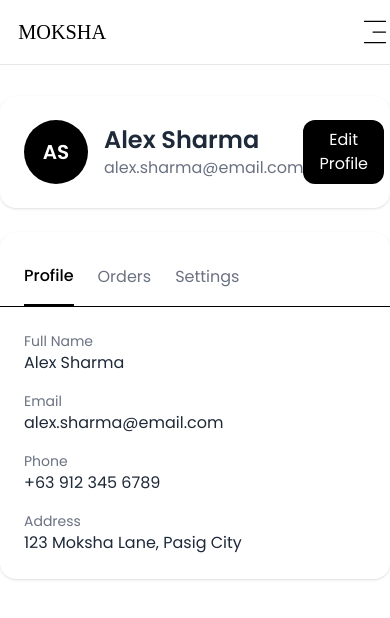
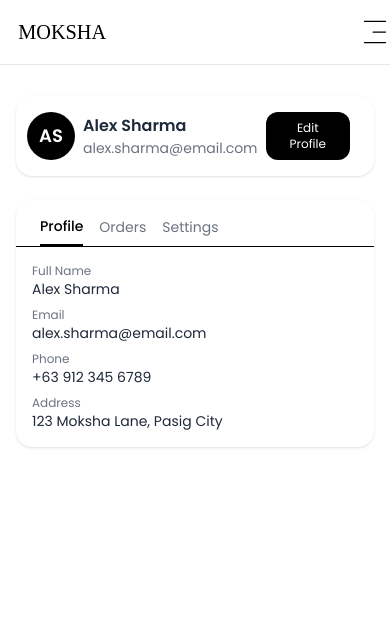
Before and after one commit to mashhang/moksha-website, a Next.js app: page /account in a window 390 px wide. Shown: the top 618 px of the page. Built offline with nearby package versions, Linux system fonts and the light colour scheme.

Commit message:
Refactor account components for improved responsiveness and styling consistency

```diff
--- a/app/(public)/account/OrdersTab.tsx
+++ b/app/(public)/account/OrdersTab.tsx
@@ -1,18 +1,22 @@
 export default function OrdersTab() {
   return (
-    <div className="space-y-4">
-      <div className="border p-4 rounded-lg">
+    <div className=" space-y-2 md:space-y-4">
+      <div className="border p-2 md:p-4 rounded-lg">
         <p className="text-gray-700">Order #MKS12345</p>
-        <p className="text-sm text-gray-500">Date: May 21, 2025</p>
-        <p className="text-sm text-gray-500">
-          Status: <span className="text-green-600">Delivered</span>
+        <p className="text-xs md:text-sm text-gray-500">Date: May 21, 2025</p>
+        <p className="text-xs md:text-sm text-gray-500">
+          Status:{" "}
+          <span className="text-sm md:text-base text-green-600">Delivered</span>
         </p>
       </div>
-      <div className="border p-4 rounded-lg">
-        <p className="text-gray-700">Order #MKS12210</p>
-        <p className="text-sm text-gray-500">Date: May 10, 2025</p>
-        <p className="text-sm text-gray-500">
-          Status: <span className="text-yellow-600">Processing</span>
+      <div className="border p-2 md:p-4 rounded-lg">
+        <p className="text-sm md:text-base text-gray-700">Order #MKS12210</p>
+        <p className="text-xs md:text-sm text-gray-500">Date: May 10, 2025</p>
+        <p className="text-xs md:text-sm text-gray-500">
+          Status:{" "}
+          <span className="text-sm md:text-base text-yellow-600">
+            Processing
+          </span>
         </p>
       </div>
     </div>
--- a/app/(public)/account/ProfileHeader.tsx
+++ b/app/(public)/account/ProfileHeader.tsx
@@ -2,17 +2,21 @@
 
 const ProfileHeader = () => {
   return (
-    <div className="flex items-center justify-between bg-white p-6 rounded-2xl shadow mb-6">
-      <div className="flex items-center gap-4">
-        <div className="w-16 h-16 rounded-full bg-black text-white flex items-center justify-center text-xl font-semibold">
+    <div className="flex items-center justify-between bg-white p-4 md:p-6 rounded-2xl shadow mb-6 mx-4">
+      <div className="flex items-center gap-2 md:gap-4">
+        <div className="w-12 h-12 md:w-16 md:h-16 ml-[-5px] md:ml-0 rounded-full bg-black text-white flex items-center justify-center text-lg md:text-xl font-semibold">
           AS
         </div>
         <div>
-          <h2 className="text-2xl font-semibold text-gray-800">Alex Sharma</h2>
-          <p className="text-gray-500">alex.sharma@email.com</p>
+          <h2 className="text-base md:text-2xl font-semibold text-gray-800">
+            Alex Sharma
+          </h2>
+          <p className="text-sm md:text-2xl text-gray-500">
+            alex.sharma@email.com
+          </p>
         </div>
       </div>
-      <button className="bg-black text-white px-4 py-2 rounded-xl hover:bg-gray-800 transition">
+      <button className="bg-black text-white px-4 py-2 text-xs md:text-base rounded-xl mx-2 md:mx-0 hover:bg-gray-800 transition">
         Edit Profile
       </button>
     </div>
--- a/app/(public)/account/ProfileTab.tsx
+++ b/app/(public)/account/ProfileTab.tsx
@@ -1,21 +1,25 @@
 export default function ProfileTab() {
   return (
-    <div className="grid grid-cols-1 sm:grid-cols-2 gap-4">
+    <div className="grid grid-cols-1 sm:grid-cols-2 gap-2 md:gap-4">
       <div>
-        <p className="text-sm text-gray-500">Full Name</p>
-        <p className="text-gray-800">Alex Sharma</p>
+        <p className="text-xs md:text-sm text-gray-500">Full Name</p>
+        <p className="text-sm md:text-base text-gray-800">Alex Sharma</p>
       </div>
       <div>
-        <p className="text-sm text-gray-500">Email</p>
-        <p className="text-gray-800">alex.sharma@email.com</p>
+        <p className="text-xs md:text-sm text-gray-500">Email</p>
+        <p className="text-sm md:text-base text-gray-800">
+          alex.sharma@email.com
+        </p>
       </div>
       <div>
-        <p className="text-sm text-gray-500">Phone</p>
-        <p className="text-gray-800">+63 912 345 6789</p>
+        <p className="text-xs md:text-sm text-gray-500">Phone</p>
+        <p className="text-sm md:text-base text-gray-800">+63 912 345 6789</p>
       </div>
       <div>
-        <p className="text-sm text-gray-500">Address</p>
-        <p className="text-gray-800">123 Moksha Lane, Pasig City</p>
+        <p className="text-xs md:text-sm text-gray-500">Address</p>
+        <p className="text-sm md:text-base text-gray-800">
+          123 Moksha Lane, Pasig City
+        </p>
       </div>
     </div>
   );
--- a/app/(public)/account/SettingsTab.tsx
+++ b/app/(public)/account/SettingsTab.tsx
@@ -1,8 +1,8 @@
 export default function SettingsTab() {
   return (
-    <form className="space-y-4 max-w-md">
+    <form className="space-y-2 md:space-y-4 max-w-md">
       <div>
-        <label className="block text-sm text-gray-600 mb-1">
+        <label className="block text-xs md:text-sm text-gray-600 mb-1">
           Current Password
         </label>
         <input
@@ -11,14 +11,16 @@
         />
       </div>
       <div>
-        <label className="block text-sm text-gray-600 mb-1">New Password</label>
+        <label className="block text-xs md:text-sm text-gray-600 mb-1">
+          New Password
+        </label>
         <input
           type="password"
           className="w-full border border-gray-300 rounded-lg px-4 py-2 focus:outline-none focus:ring-2 focus:ring-black"
         />
       </div>
       <div>
-        <label className="block text-sm text-gray-600 mb-1">
+        <label className="block text-xs md:text-sm text-gray-600 mb-1">
           Confirm New Password
         </label>
         <input
@@ -28,7 +30,7 @@
       </div>
       <button
         type="submit"
-        className="mt-4 bg-black text-white px-6 py-2 rounded-xl hover:bg-gray-800 transition"
+        className="mt-2 md:mt-4 text-xs md:text-base bg-black text-white px-6 py-2 rounded-xl hover:bg-gray-800 transition"
       >
         Update Password
       </button>
--- a/app/(public)/account/TabNavigation.tsx
+++ b/app/(public)/account/TabNavigation.tsx
@@ -12,11 +12,11 @@
   const tabs = ["profile", "orders", "settings"];
 
   return (
-    <nav className="flex gap-6 border-b px-6 pt-4">
+    <nav className="flex gap-4 md:gap-6 border-b px-6 pt-2 md:pt-4">
       {tabs.map((tab) => (
         <button
           key={tab}
-          className={`tab-button py-4 ${
+          className={`tab-button py-2 md:py-4 text-sm md:text-base ${
             currentTab === tab
               ? "text-black font-medium border-b-2 border-black"
               : "text-gray-500 hover:text-black"
--- a/app/(public)/account/page.tsx
+++ b/app/(public)/account/page.tsx
@@ -26,9 +26,11 @@
   return (
     <div className="max-w-5xl mx-auto pt-24 py-10">
       <ProfileHeader />
-      <div className="bg-white rounded-2xl shadow">
+      <div className="bg-white rounded-2xl shadow mx-4">
         <TabNavigation currentTab={currentTab} setTab={setCurrentTab} />
-        <div className="p-6 space-y-4">{renderTabContent()}</div>
+        <div className="p-4 md:p-6 md:space-y-4 space-y-2">
+          {renderTabContent()}
+        </div>
       </div>
     </div>
   );
```
